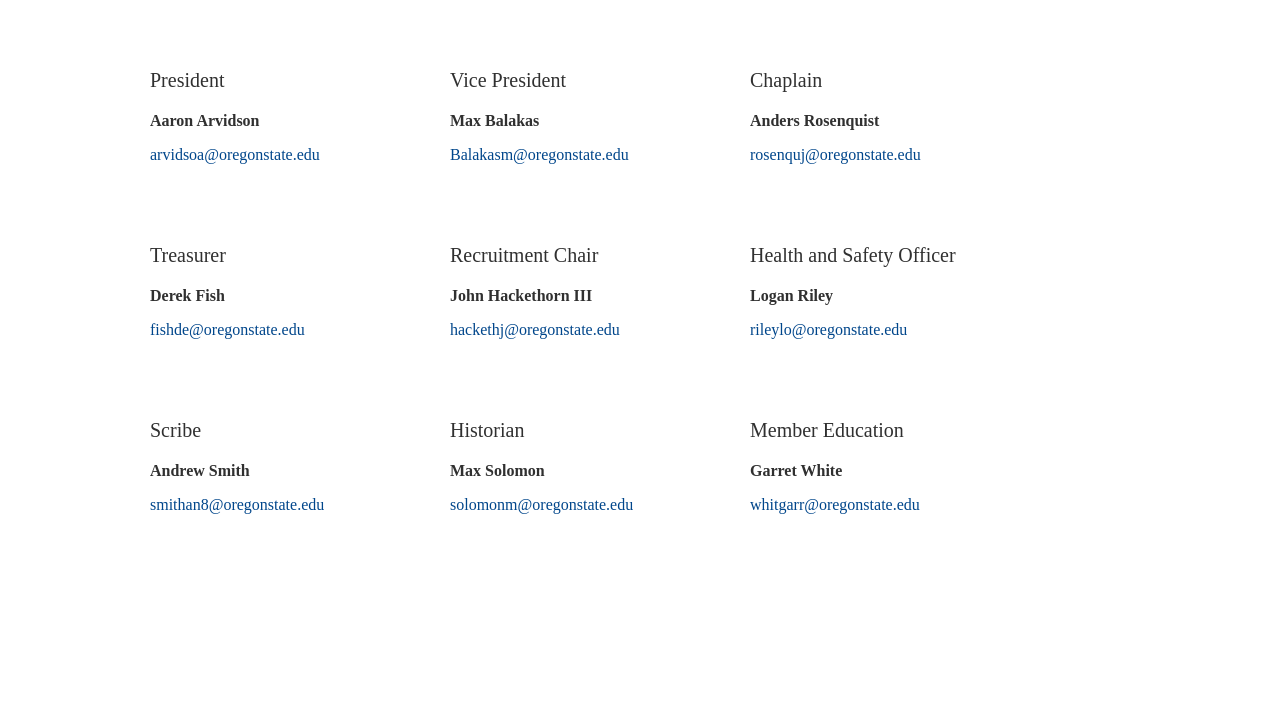
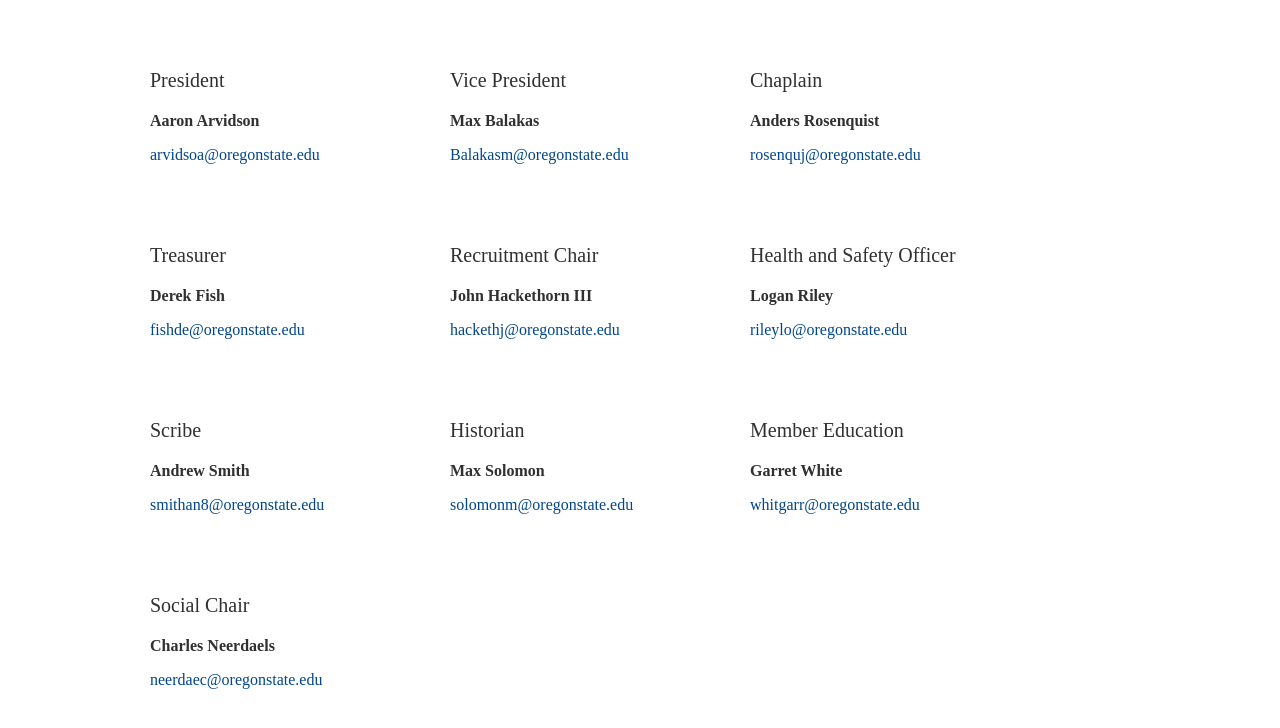
Before and after one commit to mbrayton27/AlphaSigma, a plain HTML site: page dist/officers.html in a window 1280 px wide. Shown: the part 284-1012 px from the top of the page. Before the commit the page ends 866 px from the top, so only its background shows below. Drawn offline with nearby package versions, Linux system fonts and the light colour scheme.

Commit message:
Update officers.html

```diff
--- a/dist/officers.html
+++ b/dist/officers.html
@@ -108,6 +108,13 @@
 
         </article>
 
+	 <article class="twit">
+            <p class="position">Social Chair</p>
+            <p class="name">Charles Neerdaels</p>
+            <p class="email"> <a href="mailto: neerdaec@oregonstate.edu">neerdaec@oregonstate.edu</a></p>
+
+        </article>
+
     </main>
 
 
```
